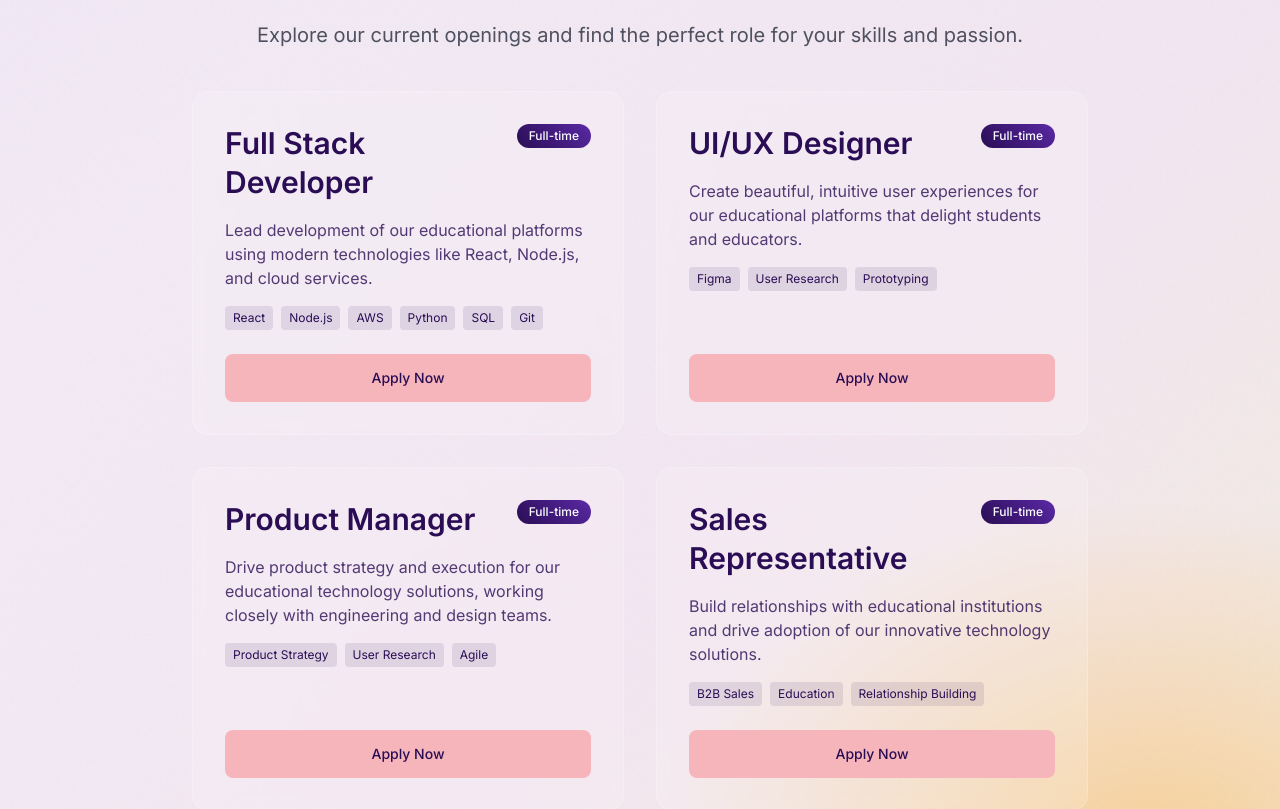
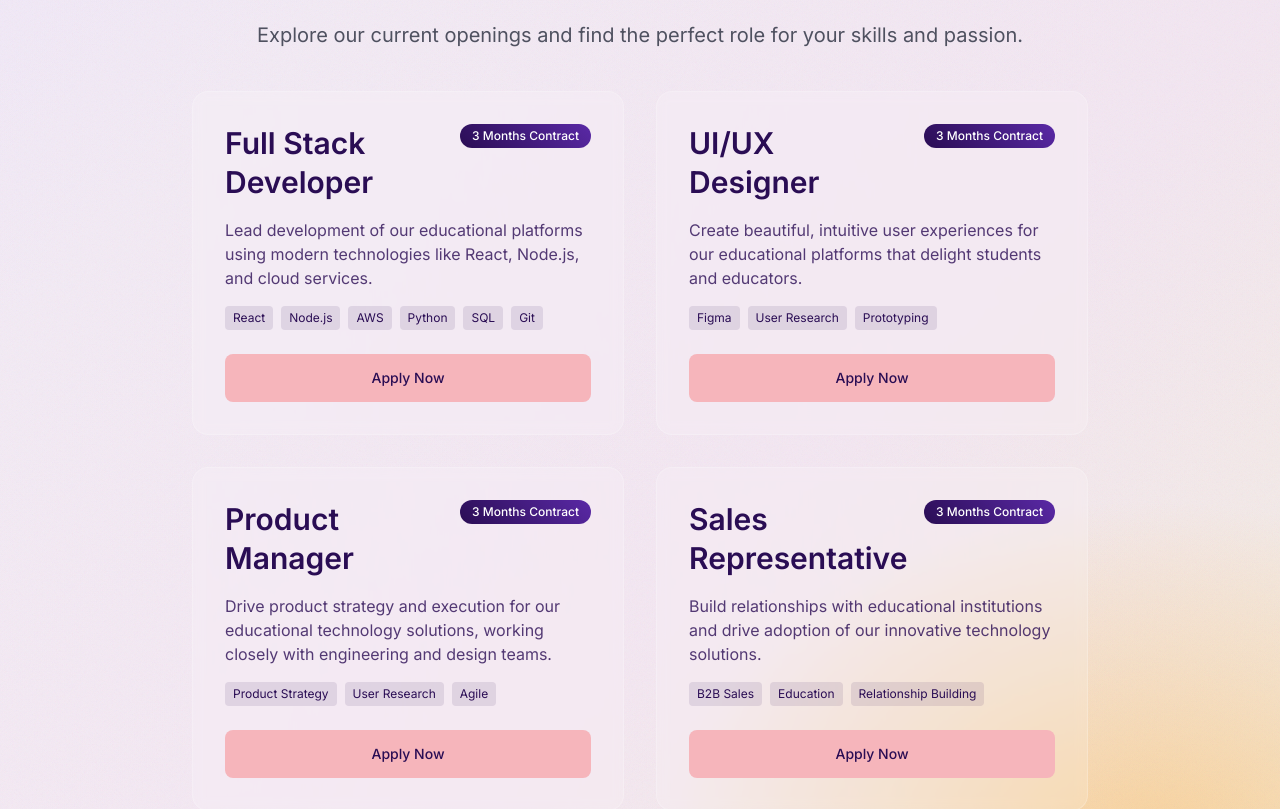
Before and after one commit to DNOT-Technologies/thecollegetech, a Next.js app in the folder frontend/: page /careers in a window 1280 px wide. Shown: the part 1500-2309 px from the top of the page. Built offline with nearby package versions, Linux system fonts and the light colour scheme.

Commit message:
job-post update

```diff
--- a/frontend/src/app/careers/page.tsx
+++ b/frontend/src/app/careers/page.tsx
@@ -263,7 +263,7 @@ export default function Careers() {
                   <div className="flex flex-col h-full">
                     <div className="flex items-start justify-between mb-4">
                       <h3 className="text-[var(--color-primary-violet)] mathco-h3 text-lg sm:text-xl pr-4">Full Stack Developer</h3>
-                      <span className="bg-gradient-primary text-white px-3 py-1 rounded-full text-xs font-medium whitespace-nowrap flex-shrink-0">Full-time</span>
+                      <span className="bg-gradient-primary text-white px-3 py-1 rounded-full text-xs font-medium whitespace-nowrap flex-shrink-0">3 Months Contract</span>
                     </div>
                     <p className="text-[var(--color-primary-violet)]/80 mathco-body-sm text-sm mb-4">
                       Lead development of our educational platforms using modern technologies like React, Node.js, and cloud services.
@@ -289,7 +289,7 @@ export default function Careers() {
                   <div className="flex flex-col h-full">
                     <div className="flex items-start justify-between mb-4">
                       <h3 className="text-[var(--color-primary-violet)] mathco-h3 text-lg sm:text-xl pr-4">UI/UX Designer</h3>
-                      <span className="bg-gradient-primary text-white px-3 py-1 rounded-full text-xs font-medium whitespace-nowrap flex-shrink-0">Full-time</span>
+                      <span className="bg-gradient-primary text-white px-3 py-1 rounded-full text-xs font-medium whitespace-nowrap flex-shrink-0">3 Months Contract</span>
                     </div>
                     <p className="text-[var(--color-primary-violet)]/80 mathco-body-sm text-sm mb-4">
                       Create beautiful, intuitive user experiences for our educational platforms that delight students and educators.
@@ -312,7 +312,7 @@ export default function Careers() {
                   <div className="flex flex-col h-full">
                     <div className="flex items-start justify-between mb-4">
                       <h3 className="text-[var(--color-primary-violet)] mathco-h3 text-lg sm:text-xl pr-4">Product Manager</h3>
-                      <span className="bg-gradient-primary text-white px-3 py-1 rounded-full text-xs font-medium whitespace-nowrap flex-shrink-0">Full-time</span>
+                      <span className="bg-gradient-primary text-white px-3 py-1 rounded-full text-xs font-medium whitespace-nowrap flex-shrink-0">3 Months Contract</span>
                     </div>
                     <p className="text-[var(--color-primary-violet)]/80 mathco-body-sm text-sm mb-4">
                       Drive product strategy and execution for our educational technology solutions, working closely with engineering and design teams.
@@ -335,7 +335,7 @@ export default function Careers() {
                   <div className="flex flex-col h-full">
                     <div className="flex items-start justify-between mb-4">
                       <h3 className="text-[var(--color-primary-violet)] mathco-h3 text-lg sm:text-xl pr-4">Sales Representative</h3>
-                      <span className="bg-gradient-primary text-white px-3 py-1 rounded-full text-xs font-medium whitespace-nowrap flex-shrink-0">Full-time</span>
+                      <span className="bg-gradient-primary text-white px-3 py-1 rounded-full text-xs font-medium whitespace-nowrap flex-shrink-0">3 Months Contract</span>
                     </div>
                     <p className="text-[var(--color-primary-violet)]/80 mathco-body-sm text-sm mb-4">
                       Build relationships with educational institutions and drive adoption of our innovative technology solutions.
```
